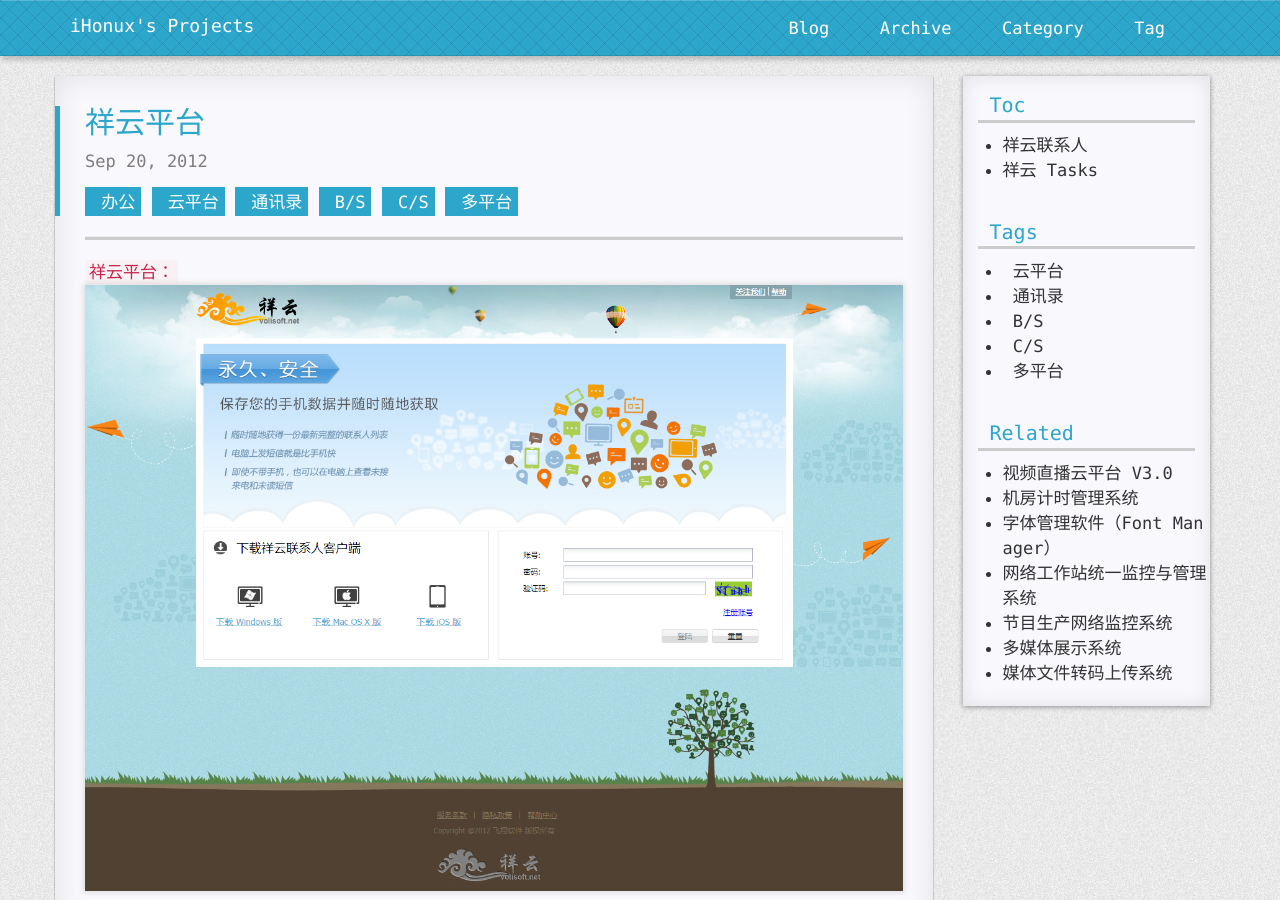
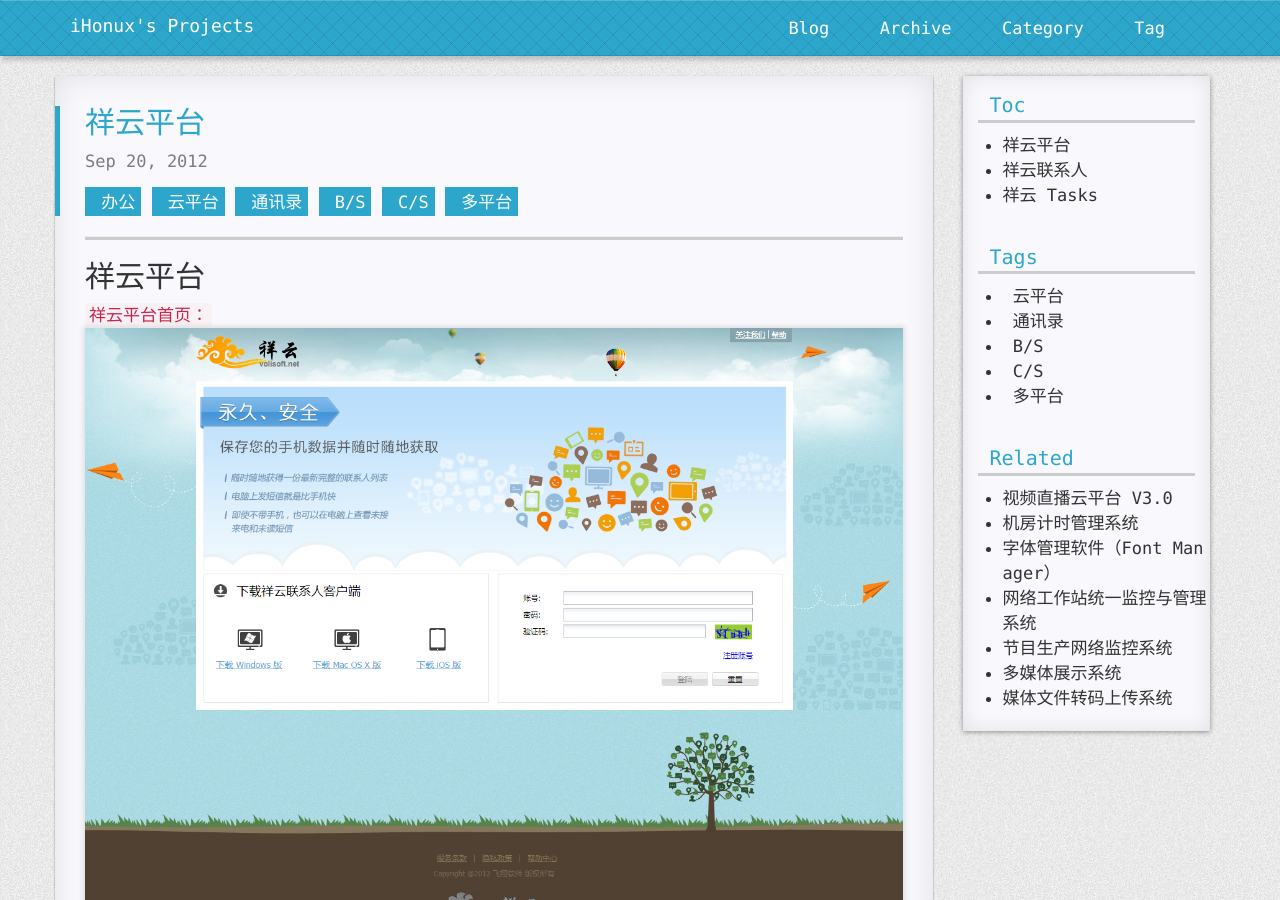
Before and after one commit to fxrj/fxrj.github.io, a Jekyll site: the page built from _posts/2012-09-20-web-platform.md, in a window 1280 px wide and 900 px high. Built offline with Jekyll 4.4.1, drawn with Linux system fonts in a browser that asks for light colours; nearby versions of some CDN libraries; comment, search, counter and statistics services are not loaded; a style sheet for code colours, icons or effects is not loaded.

Commit message:
Update 2012-09-20-web-platform.md

```diff
--- a/_posts/2012-09-20-web-platform.md
+++ b/_posts/2012-09-20-web-platform.md
@@ -8,7 +8,9 @@
 * TOC
 {:toc}
 
-`祥云平台：`<br/>
+## 祥云平台
+
+`祥云平台首页：`<br/>
 ![祥云 1.0 beta 20130105]({{ site.imgrepo }}/祥云1.0beta20130105.png)
 
 `祥云平台 Web 通讯录：`<br/>
```
